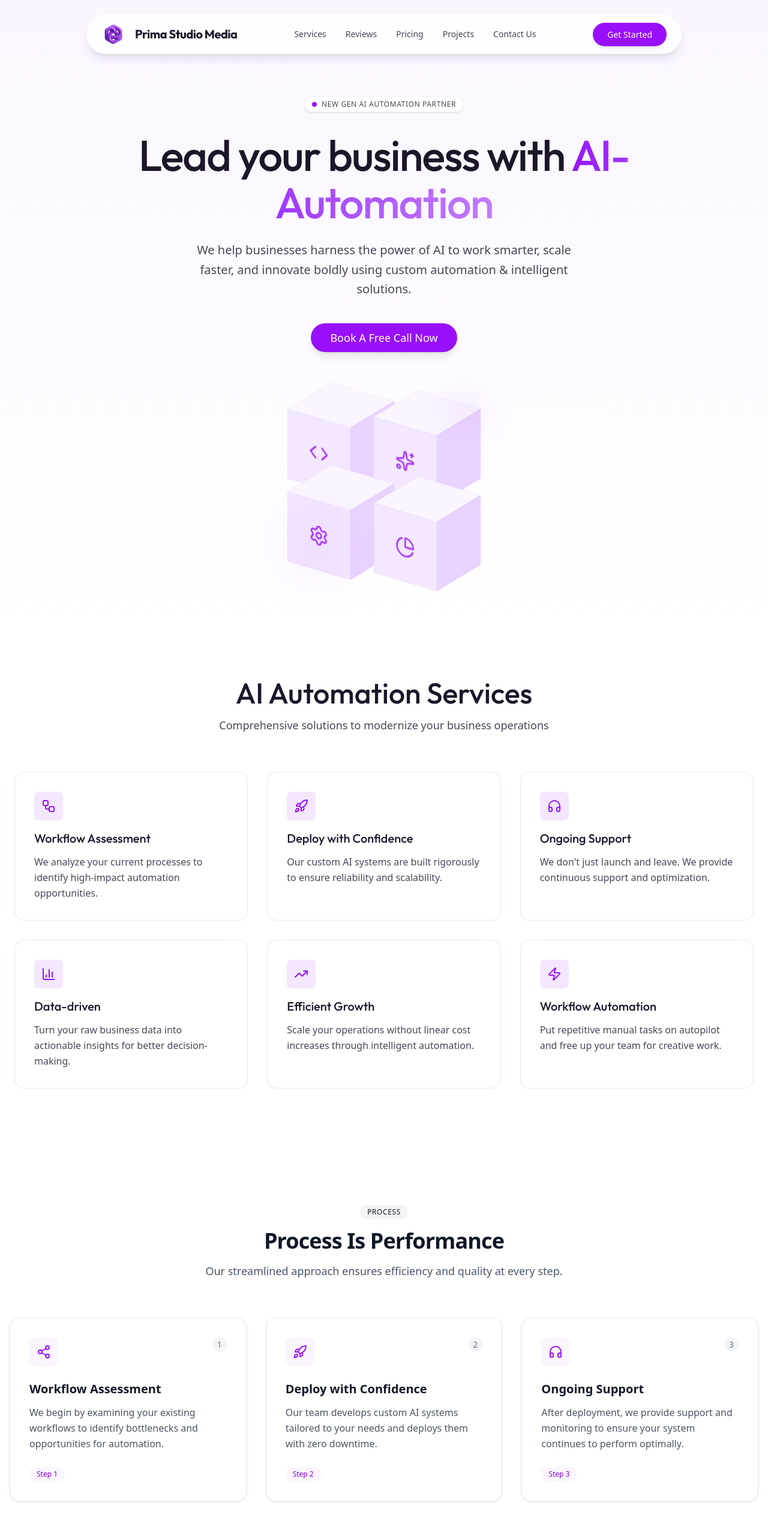
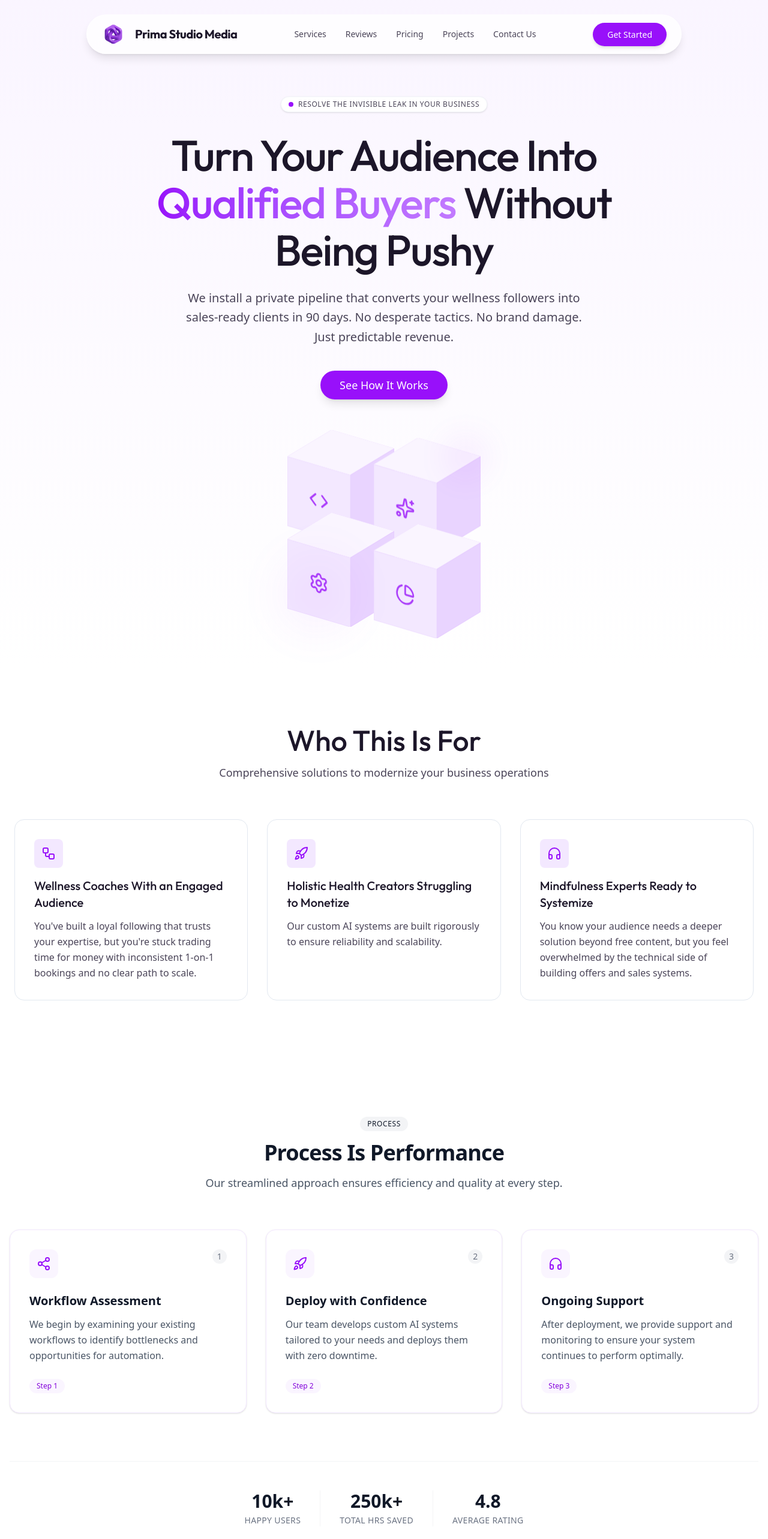
Before and after one commit to JodieFlacko/Shadow-Operator-Page, a Next.js app: page / in a window 1280 px wide. Shown: the top 2566 px of the page at 60% size. Built offline with nearby package versions, Linux system fonts and the light colour scheme.

Commit message:
docs: scripts changes

```diff
--- a/components/Comparison.tsx
+++ b/components/Comparison.tsx
@@ -57,12 +57,12 @@ export default function Comparison() {
                             <div className="p-3 bg-purple-100 text-purple-600 rounded-xl">
                                 <Box className="w-8 h-8" />
                             </div>
-                            <h3 className="text-2xl font-bold">Lander OS</h3>
+                            <h3 className="text-2xl font-bold">Prima Studio Media</h3>
                         </div>
 
                         <ul className="space-y-6">
                             {[
-                                "Fast setup with ready AI workflows",
+                                "Sales-Ready demos within the first 60 days of going live",
                                 "Built to grow and adapt with you",
                                 "Real-time, AI-powered analytics",
                                 "Automates tasks, reducing overhead",
--- a/components/Features.tsx
+++ b/components/Features.tsx
@@ -6,35 +6,35 @@ import FadeIn from "./FadeIn";
 
 const features = [
     {
-        title: "Workflow Assessment",
-        description: "We analyze your current processes to identify high-impact automation opportunities.",
+        title: "Wellness Coaches With an Engaged Audience",
+        description: "You've built a loyal following that trusts your expertise, but you're stuck trading time for money with inconsistent 1-on-1 bookings and no clear path to scale.",
         icon: Workflow,
     },
     {
-        title: "Deploy with Confidence",
+        title: "Holistic Health Creators Struggling to Monetize",
         description: "Our custom AI systems are built rigorously to ensure reliability and scalability.",
         icon: Rocket,
     },
     {
-        title: "Ongoing Support",
-        description: "We don't just launch and leave. We provide continuous support and optimization.",
+        title: "Mindfulness Experts Ready to Systemize",
+        description: "You know your audience needs a deeper solution beyond free content, but you feel overwhelmed by the technical side of building offers and sales systems.",
         icon: Headphones,
     },
-    {
-        title: "Data-driven",
-        description: "Turn your raw business data into actionable insights for better decision-making.",
-        icon: BarChart3,
-    },
-    {
-        title: "Efficient Growth",
-        description: "Scale your operations without linear cost increases through intelligent automation.",
-        icon: TrendingUp,
-    },
-    {
-        title: "Workflow Automation",
-        description: "Put repetitive manual tasks on autopilot and free up your team for creative work.",
-        icon: Zap,
-    },
+    // {
+    //     title: "Data-driven",
+    //     description: "Turn your raw business data into actionable insights for better decision-making.",
+    //     icon: BarChart3,
+    // },
+    // {
+    //     title: "Efficient Growth",
+    //     description: "Scale your operations without linear cost increases through intelligent automation.",
+    //     icon: TrendingUp,
+    // },
+    // {
+    //     title: "Workflow Automation",
+    //     description: "Put repetitive manual tasks on autopilot and free up your team for creative work.",
+    //     icon: Zap,
+    // },
 ];
 
 export default function Features() {
@@ -44,7 +44,7 @@ export default function Features() {
                 <FadeIn>
                     <div className="text-center mb-16">
                         <h2 className="font-heading text-4xl md:text-5xl font-medium text-foreground mb-4">
-                            AI Automation Services
+                            Who This Is For
                         </h2>
                         <p className="text-muted text-lg max-w-2xl mx-auto">
                             Comprehensive solutions to modernize your business operations
--- a/components/Hero.tsx
+++ b/components/Hero.tsx
@@ -23,26 +23,26 @@ export default function Hero() {
                             <span className="animate-ping absolute inline-flex h-full w-full rounded-full bg-purple-600 opacity-75"></span>
                             <span className="relative inline-flex rounded-full h-2 w-2 bg-purple-600"></span>
                         </span>
-                        <span className="text-xs font-medium text-muted uppercase tracking-wider">New Gen AI Automation Partner</span>
+                        <span className="text-xs font-medium text-muted uppercase tracking-wider">Resolve The Invisible Leak in Your Business</span>
                     </div>
                 </FadeIn>
 
                 <FadeIn delay={0.2}>
                     <h1 className="font-heading text-4xl md:text-7xl font-medium leading-[1.1] tracking-tight text-foreground mb-6">
-                        Lead your business with <span className="text-transparent bg-clip-text bg-gradient-to-r from-purple-600 to-purple-400">AI-Automation</span>
+                        Turn Your Audience Into <span className="text-transparent bg-clip-text bg-gradient-to-r from-purple-600 to-purple-400">Qualified Buyers</span> Without Being Pushy
                     </h1>
                 </FadeIn>
 
                 <FadeIn delay={0.3}>
                     <p className="text-muted text-lg md:text-xl max-w-2xl leading-relaxed mb-10 mx-auto">
-                        We help businesses harness the power of AI to work smarter, scale faster, and innovate boldly using custom automation & intelligent solutions.
+                        We install a private pipeline that converts your wellness followers into sales-ready clients in 90 days. No desperate tactics. No brand damage. Just predictable revenue.
                     </p>
                 </FadeIn>
 
                 <FadeIn delay={0.4}>
                     <div className="flex flex-col sm:flex-row items-center gap-4 justify-center mb-16">
                         <button className="h-12 px-8 rounded-full bg-purple-600 hover:bg-purple-700 text-white font-medium text-lg shadow-lg hover:shadow-xl hover:scale-[1.02] transition-all duration-300 cursor-pointer">
-                            Book A Free Call Now
+                            See How It Works
                         </button>
                     </div>
                 </FadeIn>
--- a/components/Process.tsx
+++ b/components/Process.tsx
@@ -90,20 +90,20 @@ export default function Process() {
                 </div>
 
                 {/* Stats Row */}
-                <div className="grid grid-cols-1 md:grid-cols-3 gap-8 border-t border-gray-100 pt-12">
-                    <div className="text-center md:border-r border-gray-100 last:border-0">
+                <div className="flex flex-col md:flex-row justify-center gap-8 md:gap-0 border-t border-gray-100 pt-12">
+                    <div className="text-center md:px-8 md:border-r border-gray-100 last:border-0">
                         <div className="text-3xl font-bold text-gray-900 mb-1">10k+</div>
                         <div className="text-sm text-gray-500 uppercase tracking-wide">
                             Happy users
                         </div>
                     </div>
-                    <div className="text-center md:border-r border-gray-100 last:border-0">
+                    <div className="text-center md:px-8 md:border-r border-gray-100 last:border-0">
                         <div className="text-3xl font-bold text-gray-900 mb-1">250k+</div>
                         <div className="text-sm text-gray-500 uppercase tracking-wide">
                             Total hrs saved
                         </div>
                     </div>
-                    <div className="text-center md:border-r border-gray-100 last:border-0">
+                    <div className="text-center md:px-8 md:border-r border-gray-100 last:border-0">
                         <div className="text-3xl font-bold text-gray-900 mb-1">4.8</div>
                         <div className="text-sm text-gray-500 uppercase tracking-wide">
                             Average Rating
```
